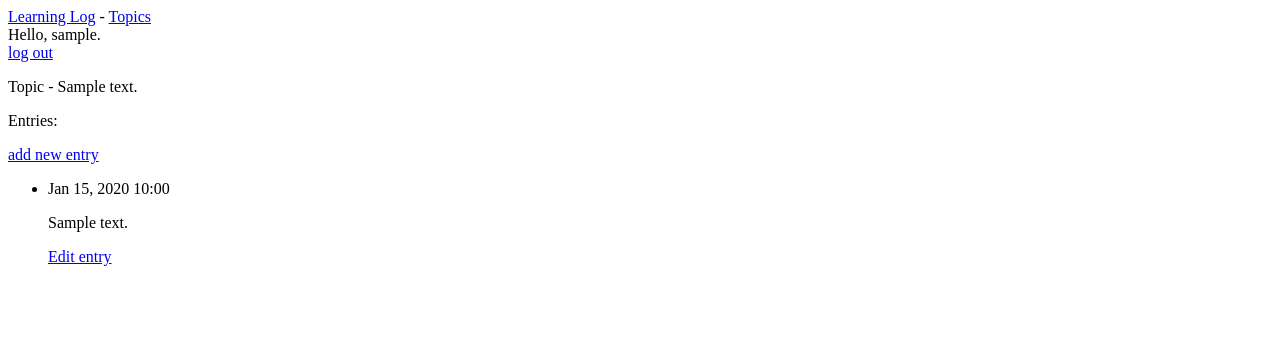
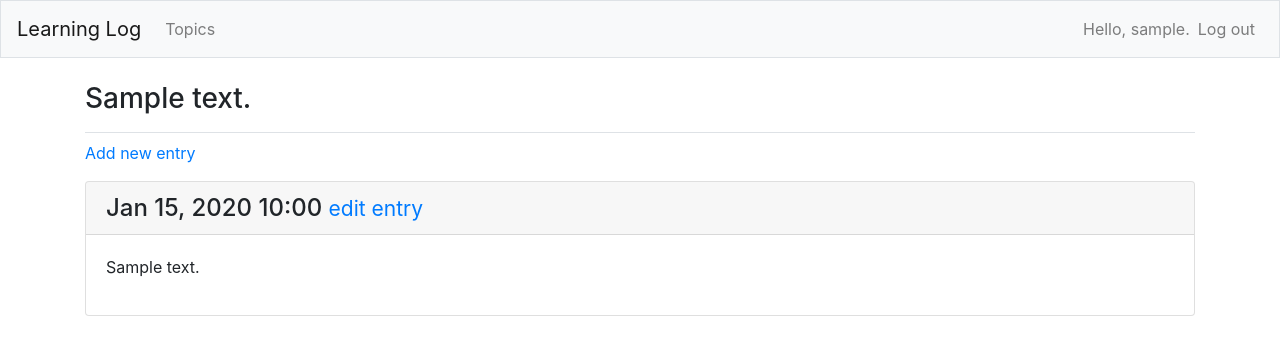
Before and after one commit to skyworkerxsky/Python3, a Django app: page /topics/1/ in a window 1280 px wide. Shown: the top 355 px of the page. Run offline with Django 4.2, Linux system fonts and the light colour scheme; a user stored in the database is signed in; tables that the repository leaves empty hold one stand-in row (values such as "Sample post"); some libraries are stand-ins or nearby versions.

Commit message:
redesign

```diff
--- a/project/learning_log/learning_logs/templates/learning_logs/base.html
+++ b/project/learning_log/learning_logs/templates/learning_logs/base.html
@@ -1,21 +1,63 @@
-<header>
+{% load bootstrap4 %}
 
-    <div>
-        <a href="{% url 'learning_logs:index' %}">Learning Log</a> - <a href="{% url 'learning_logs:topics' %}">Topics</a>
-    </div>
+<!DOCTYPE html>
+<html lang="en">
+    <head>
+        <meta charset="UTF-8">
+        <meta http-equiv="X-UA-Compatible" content="IE=edge">
+        <meta name="viewport" content="width=device-width, initial-scale=1.0">
+        <title>Document</title>
+        {% bootstrap_css %}
+        {% bootstrap_javascript jquery='full' %}
+    </head>
 
-    <div>
-        {% if user.is_authenticated %}
-            Hello, {{ user.username }}.
+    <body>
+        <nav class="navbar navbar-expand-md navbar-light bg-light mb-4 border">
+            <a class="navbar-brand" href="{% url 'learning_logs:index'%}">
+              Learning Log
+            </a>
+            <button class="navbar-toggler"
+                    type="button"
+                    data-toggle="collapse"
+                    data-target="#navbarCollapse"
+                    aria-controls="navbarCollapse"
+                    aria-expanded="false"
+                    aria-label="Toggle navigation">
+                <span class="navbar-toggler-icon"></span>
+            </button>
+            <div class="collapse navbar-collapse" id="navbarCollapse">
+                <ul class="navbar-nav mr-auto">
+                    <li class="nav-item">
+                        <a class="nav-link" href="{% url 'learning_logs:topics'%}">Topics</a>
+                    </li>
+                </ul>
+                <ul class="navbar-nav ml-auto">
+                    {% if user.is_authenticated %}
+                        <li class="nav-item">
+                          <span class="navbar-text">Hello, {{ user.username }}.</span>
+                        </li>
+                        <li class="nav-item">
+                            <a class="nav-link" href="{% url 'users:logout' %}">Log out</a>
+                        </li>
+                    {% else %}
+                        <li class="nav-item">
+                            <a class="nav-link" href="{% url 'users:register' %}">Register</a>
+                        </li>
+                        <li class="nav-item">
+                            <a class="nav-link" href="{% url 'users:login' %}">Log in</a>
+                        </li>
+                    {% endif %}
+                </ul>
+            </div>
+        </nav>
+
+        <main role="main" class="container">
+            <div class="pb-2 mb-2 border-bottom">
+                {% block page_header %}{% endblock page_header %}
+            </div>
             <div>
-                <a href="{% url 'users:logout' %}">log out</a>
+                {% block content %}{% endblock content %}
             </div>
-        {% else %}
-            <a href="{% url 'users:register' %}">Register</a> -
-            <a href="{% url 'users:login' %}">log in</a>
-        {% endif %}
-    </div>
-
-</header>
-
-{% block content %}{% endblock content %}
+        </main>
+    </body>
+</html>
--- a/project/learning_log/learning_logs/templates/learning_logs/topic.html
+++ b/project/learning_log/learning_logs/templates/learning_logs/topic.html
@@ -1,23 +1,22 @@
 {% extends 'learning_logs/base.html' %}
 
+{% block page_header %}
+  <h3>{{ topic }}</h3>
+{% endblock page_header %}
+
 {% block content %}
-    <p>Topic - {{ topic }}</p>
-
-    <p>Entries:</p>
-    <a href="{% url 'learning_logs:new_entry' topic.id %}">add new entry</a>
-    <ul>
-        {% for entry in entries %}
-        <li>
-            <p>{{ entry.date_added|date:'M d, Y H:i' }}</p>
-            <p>{{ entry.text|linebreaks }}</p>
-            <p>
-                <a href="{% url 'learning_logs:edit_entry' entry.id %}">Edit entry</a>
-
-            </p>
-        </li>
-        {% empty %}
-            <li>There are no entries for this topic yet.</li>
-        {% endfor %}
-    </ul>
-
+  <p><a href="{% url 'learning_logs:new_entry' topic.id %}">Add new entry</a></p>
+  {% for entry in entries %}
+    <div class="card mb-3">
+      <h4 class="card-header">
+        {{ entry.date_added|date:'M d, Y H:i' }}
+        <small><a href="{% url 'learning_logs:edit_entry' entry.id %}">edit entry</a></small>
+      </h4>
+      <div class="card-body">
+        {{ entry.text|linebreaks }}
+      </div>
+    </div>
+  {% empty %}
+    <p>There are no entries for this topic yet.</p>
+  {% endfor %}
 {% endblock content %}
```
Also changed, not shown: project/learning_log/learning_log/settings.py (+6 -1 lines), project/learning_log/learning_logs/templates/learning_logs/index.html (+9 -3 lines), project/learning_log/learning_logs/templates/learning_logs/topics.html (+10 -8 lines), project/learning_log/users/templates/registration/login.html (+13 -10 lines).
